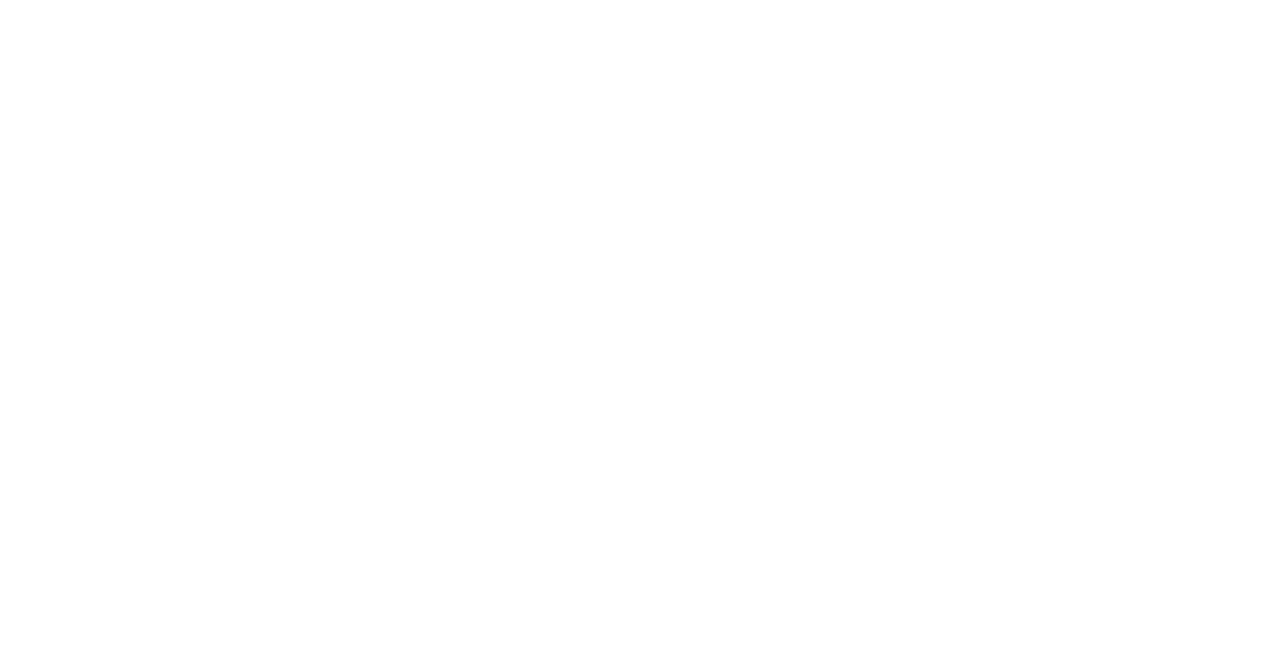
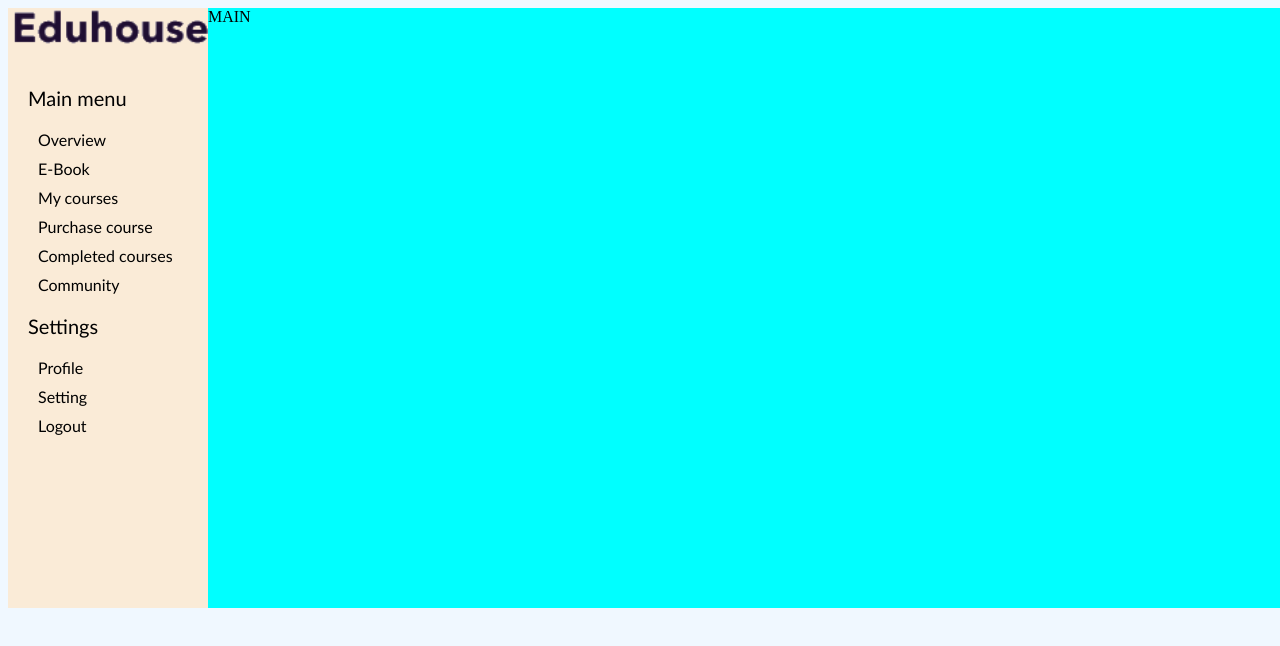
Before and after one commit to RasaZuk/Eduhouse, a plain HTML site: page index.html in a window 1280 px wide. Drawn offline with Linux system fonts and the light colour scheme.

Commit message:
Eduhouse update

```diff
--- a/index.html
+++ b/index.html
@@ -4,11 +4,45 @@
 <head>
     <meta charset="UTF-8">
     <meta name="viewport" content="width=device-width, initial-scale=1.0">
-    <title>Document</title>
+    <title>Eduhouse</title>
+    <link rel="stylesheet" href="./main.css">
 </head>
 
 <body>
 
+
+    <aside>
+        <img src="./images/logo.png" alt="Logo">
+        <nav class="main-nav">
+            <div class="nav-group">
+                <p class="nav-group-title">Main menu</p>
+                <div class="nav-list">
+                    <a class="link" href="#">Overview</a>
+                    <a class="link" href="#">E-Book</a>
+                    <a class="link" href="#">My courses</a>
+                    <a class="link" href="#">Purchase course</a>
+                    <a class="link" href="#">Completed courses</a>
+                    <a class="link" href="#">Community</a>
+                </div>
+            </div>
+            <div>
+                <div class="nav-group">
+                    <p class="nav-group-title">Settings</p>
+                    <div class="nav-list">
+                        <a class="link" href="#">Profile</a>
+                        <a class="link" href="#">Setting</a>
+                        <a class="link" href="#">Logout</a>
+                    </div>
+                </div>
+            </div>
+        </nav>
+    </aside>
+
+    <main>
+        MAIN
+
+    </main>
+
 </body>
 
 </html>
--- /dev/null
+++ b/main.css
@@ -0,0 +1,68 @@
+body {
+  background-color: aliceblue;
+  display: flex;
+  height: 800px;
+  width: 100%;
+}
+
+aside {
+    background-color: antiquewhite;
+    width: 200px;
+    height: 600px;
+    display: flex;
+    flex-direction: column;
+    row-gap: 20px;
+    font-family: 'Gill Sans', 'Gill Sans MT', Calibri, 'Trebuchet MS', sans-serif;
+
+
+}
+
+.logo {
+    padding: -10px;
+
+
+}
+
+.main-nav {
+    color: black;
+
+
+
+}
+
+.nav-group {
+    text-decoration: none;
+
+}
+
+.nav-group-title {
+    color: black;
+    font-size: 20px;
+    margin-left: 20px;
+
+
+}
+
+.nav-list {
+    color: black;
+    display: flex;
+    flex-direction: column;
+    row-gap: 10px;
+    margin-left: 30px;
+
+
+}
+
+.link {
+    text-decoration: none;
+    color: black;
+
+
+}
+
+main {
+    background-color: aqua;
+    width: calc(100% - 200px);
+   height: 600px;
+
+}
```
Also changed, not shown: images/logo.png (added), images/pagrindinis.png (added), images/pranesimu_ikona.png (renamed from pranesimu_ikona.png), images/sukarpytas.png (renamed from sukarpytas.png).
